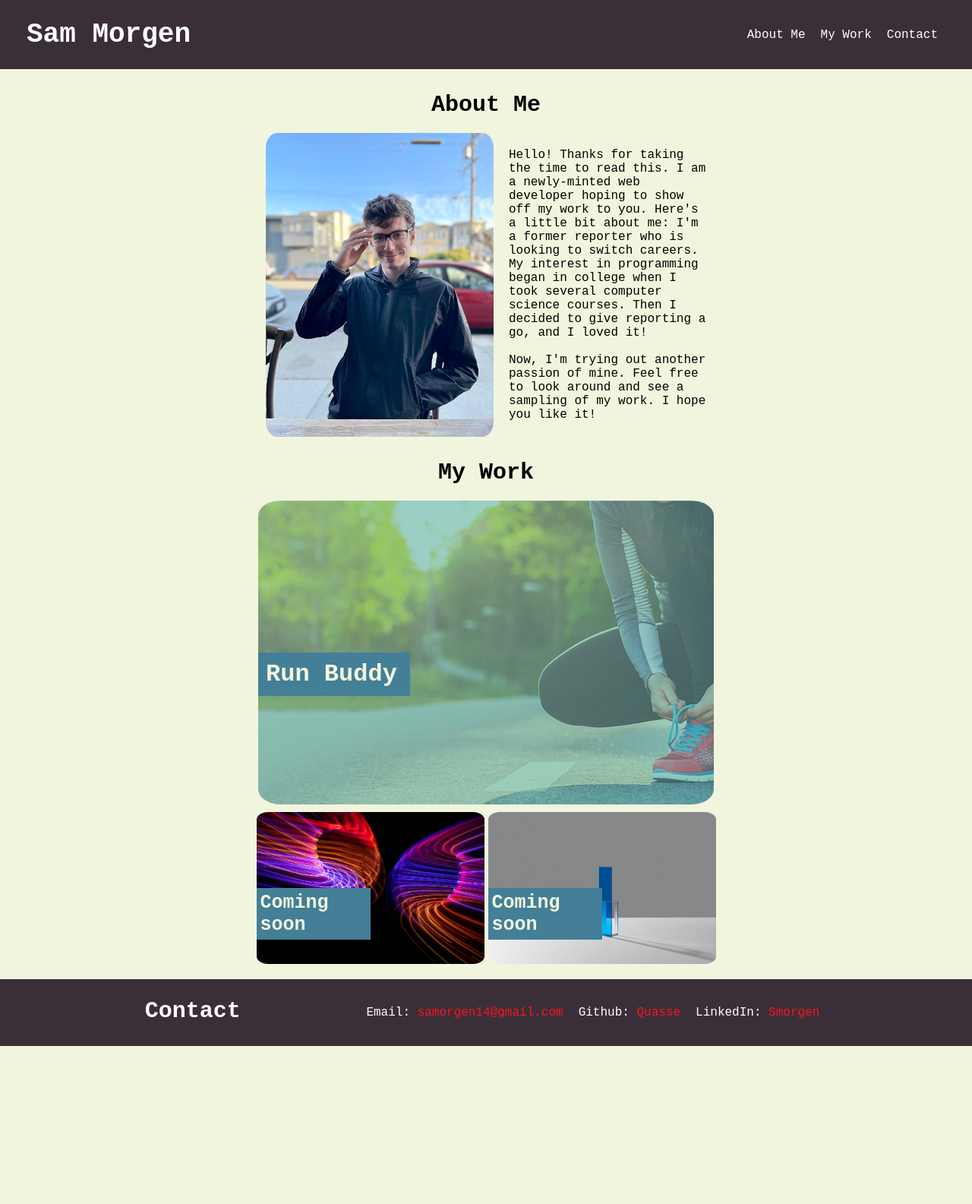
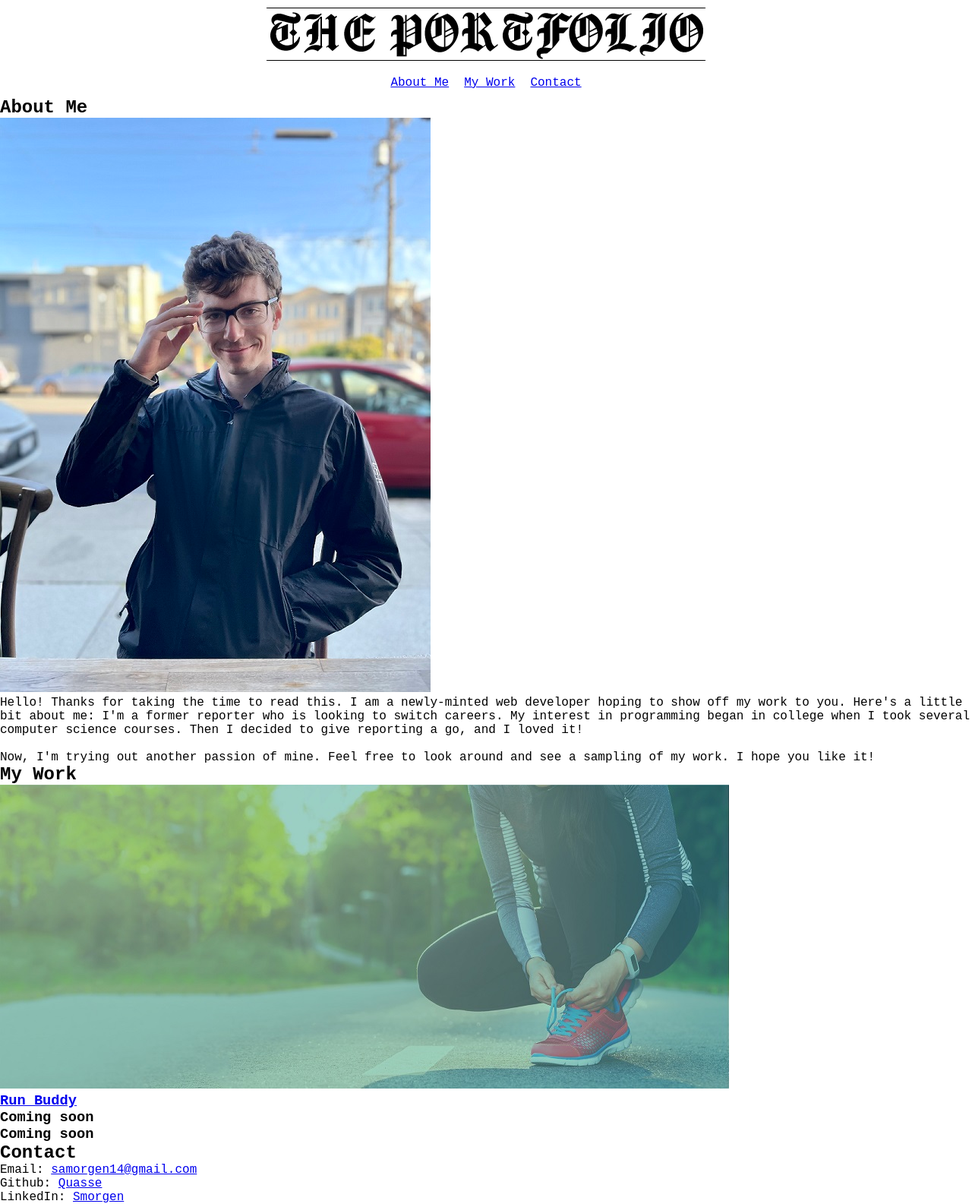
Before and after one commit to quasse/portfolio, a plain HTML site: page index.html in a window 1280 px wide. Shown: the whole page at 76% size. Before the commit the page ends 1377 px from the top, so only its background shows below. Drawn offline with Linux system fonts and the light colour scheme.

Commit message:
Added initial CSS to new style

```diff
--- a/assets/css/styles.css
+++ b/assets/css/styles.css
@@ -13,40 +13,21 @@
 }
 
 body {
-  background-color: var(--background-color);
   font-family: "Courier New", Courier, monospace;
 }
 
-a:hover,
-a:visited,
-a:link,
-a:active {
-  text-decoration: none;
-}
-
-h2 {
-  font-size: 30px;
-}
-
-/* Heading styles start */
-header {
-  padding: 25px 35px;
-  background-color: var(--secondary-color);
-  display: flex;
-  justify-content: space-between;
-  flex-wrap: wrap;
-  align-items: center;
-  color: white;
-}
-
-header h1 {
-  font-size: 36px;
+/* Header styles start */
+header img {
+  display: block;
+  margin: 10px auto;
+  border-bottom: 1px solid black;
+  border-top: 1px solid black;
 }
 
 header nav ul {
   display: flex;
   flex-wrap: wrap;
-  justify-content: space-between;
+  justify-content: center;
   align-items: center;
   list-style: none;
 }
@@ -55,227 +36,4 @@ header nav ul li {
   margin: 10px;
 }
 
-header nav ul li a {
-  color: white;
-}
-
-/*Heading styles end */
-
-/* About section styles start */
-.about {
-  margin: auto;
-  width: 600px;
-  padding: 10px;
-}
-
-.about h2 {
-  text-align: center;
-  margin: 20px;
-}
-
-.bio {
-  display: flex;
-  justify-content: center;
-  align-items: center;
-}
-
-.bio p {
-  margin-left: 20px;
-}
-
-.bio img {
-  width: 20%;
-  border-radius: 5%;
-  width: 300px;
-}
-/* About section styles end */
-
-/* My Work styles start */
-.work {
-  margin: 20px;
-}
-.work h2 {
-  text-align: center;
-  margin: 20px;
-}
-
-.work .projects {
-  width: 100%;
-}
-
-.work .projects .first-project {
-  width: 600px;
-  height: 400px;
-  margin: 10px auto;
-}
-
-.work .projects .first-project img {
-  width: 600px;
-  height: 400px;
-  object-fit: cover;
-  z-index: 0;
-  position: absolute;
-  border-radius: 5%;
-}
-
-.work .projects .first-project a h3 {
-  color: var(--background-color);
-  font-size: 32px;
-  padding: 10px;
-  width: 200px;
-  background-color: var(--quaternary-color);
-  position: relative;
-  top: 200px;
-  z-index: 1;
-}
-
-.work .projects .first-project:hover,
-.work .projects .other-projects .project2:hover,
-.work .projects .other-projects .project3:hover {
-  opacity: 0.5;
-}
-
-.work .projects .other-projects {
-  display: flex;
-  flex-wrap: wrap;
-  justify-content: center;
-}
-
-.work .projects .other-projects h3 {
-  color: var(--background-color);
-  font-size: 25px;
-  padding: 5px;
-  width: 150px;
-  background-color: var(--quaternary-color);
-  position: relative;
-  top: 100px;
-}
-
-.work .projects .other-projects .project2 {
-  width: 300px;
-  height: 200px;
-  background-image: url("../images/placeholder1.jpg");
-  background-size: cover;
-  margin-right: 5px;
-  border-radius: 5%;
-}
-
-.work .projects .other-projects .project3 {
-  width: 300px;
-  height: 200px;
-  background-image: url("../images/placeholder2.jpg");
-  background-size: cover;
-  border-radius: 5%;
-}
-/*My Work styles end*/
-
-/*Contact styles start*/
-.contact {
-  background-color: var(--secondary-color);
-  padding: 25px 35px;
-  color: white;
-  display: flex;
-  justify-content: space-evenly;
-}
-
-.contact ul {
-  display: flex;
-  justify-content: space-evenly;
-}
-
-.contact ul li {
-  margin: 10px;
-  list-style: none;
-}
-
-.contact ul li a {
-  color: var(--primary-color);
-}
-
-/* Contact section end */
-
-/* Media Query for tablets and smaller */
-@media screen and (max-width: 768px) {
-  h2 {
-    font-size: 35px;
-  }
-
-  header ul li {
-    font-size: 25px;
-  }
-
-  .contact {
-    justify-content: center;
-  }
-
-  .contact h2 {
-    margin: auto;
-  }
-
-  .about .bio {
-    font-size: large;
-  }
-  .contact ul {
-    display: block;
-    margin: auto;
-    font-size: 20px;
-  }
-}
-
-/* Media Query for Mobile phones and smaller */
-@media screen and (max-width: 605px) {
-  header {
-    justify-content: center;
-    width: 100%;
-  }
-
-  header ul li {
-    font-size: 20px;
-  }
-
-  .about {
-    width: 100%;
-  }
-
-  .bio {
-    display: block;
-    text-align: center;
-    width: 100%;
-  }
-
-  .bio p {
-    text-align: left;
-    margin: 10px;
-  }
-
-  .work .projects .first-project {
-    width: 100%;
-  }
-
-  .work .projects .first-project h3 {
-    width: 100%;
-  }
-
-  .work .projects .first-project img {
-    width: 90%;
-    object-position: right;
-  }
-
-  .work .projects .other-projects {
-    width: 100%;
-  }
-
-  .work .projects .other-projects .project2 {
-    margin-bottom: 10px;
-  }
-
-  .contact {
-    display: block;
-    text-align: center;
-    width: 100%;
-  }
-
-  .contact ul {
-    display: block;
-  }
-}
+/* Header styles end */
--- a/index.html
+++ b/index.html
@@ -10,7 +10,10 @@
   <body>
     <!--Header, with navigation -->
     <header>
-      <h1>Sam Morgen</h1>
+      <img
+        src="assets/images/portfolio logo.png"
+        alt="Logo of webpage in newspaper style"
+      />
       <nav>
         <ul>
           <li>
```
